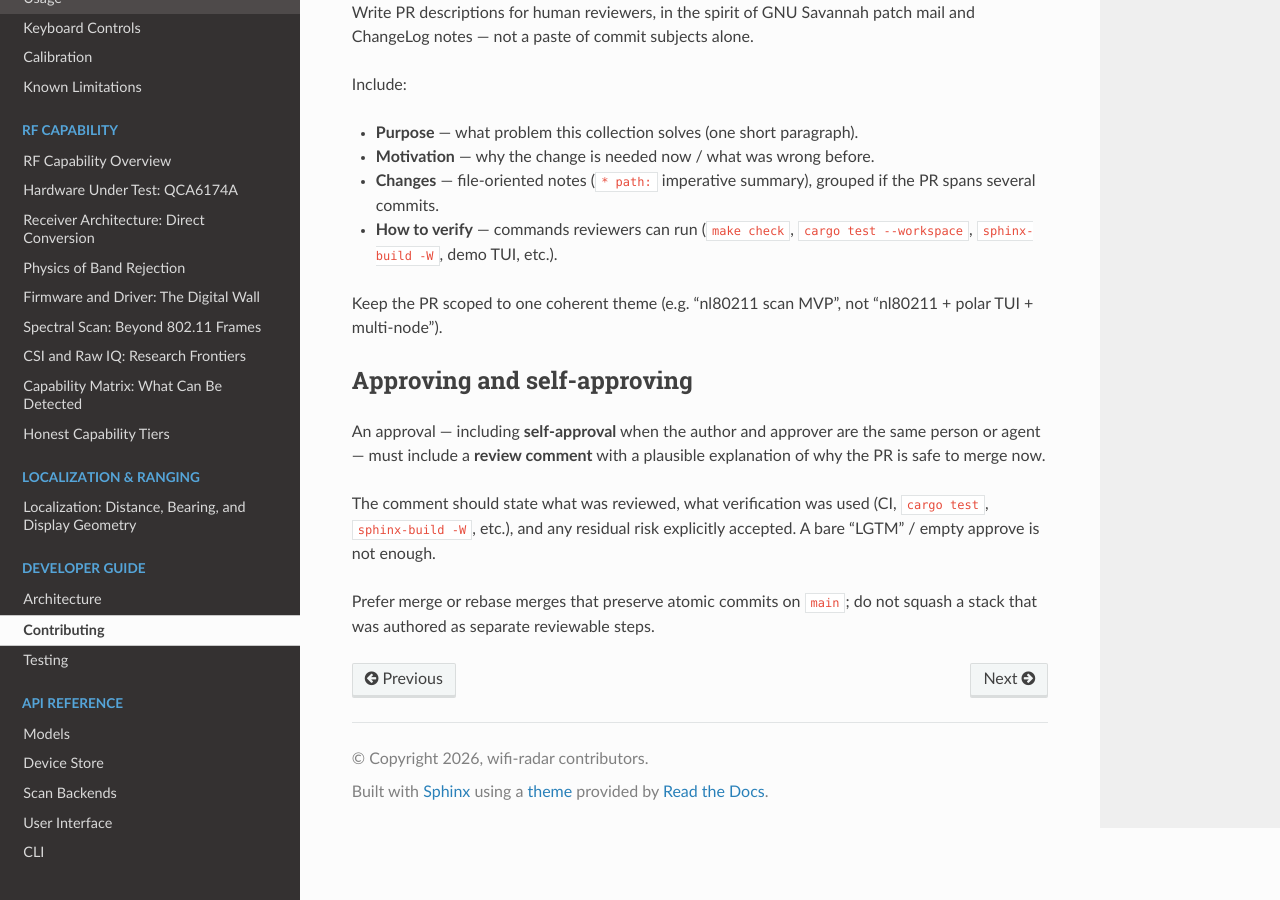
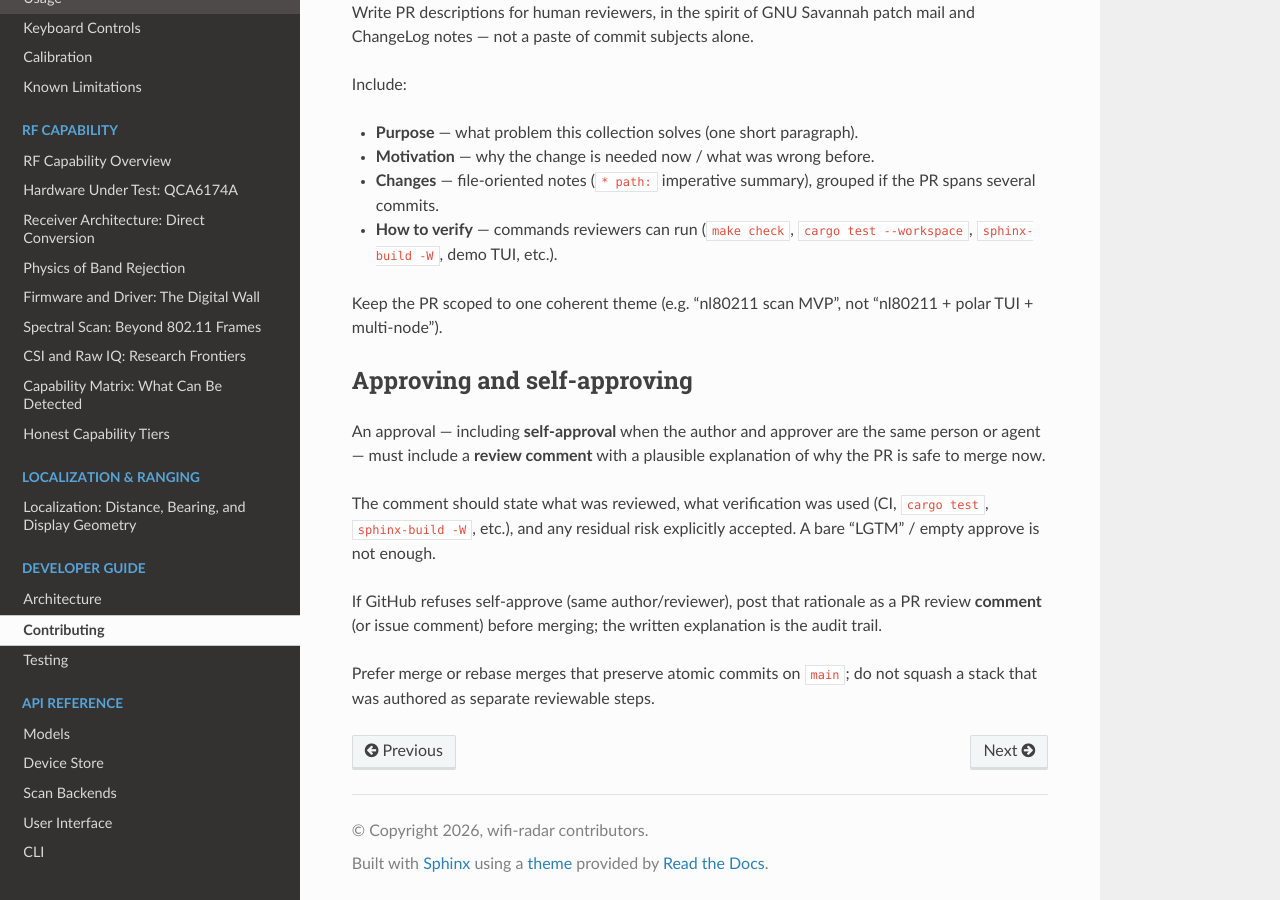
Before and after one commit to mkhellat/wifi-radar, a Sphinx documentation site: the page built from docs/dev/contributing.rst, in a window 1280 px wide and 900 px high, scrolled down 2262 px. Built offline with Sphinx 7.4.7 and the Read the Docs theme 3.1.0, drawn with Linux system fonts in a browser that asks for light colours.

Commit message:
docs: note GitHub self-approve API limit in contributing
GitHub rejects approve when author and reviewer are the same account,
so a silent self-approve path does not exist for agent-authored PRs.

Document posting the same merge rationale as a review comment before
self-merge, matching the audit-trail rule already required for
approvals.

Verified with sphinx-build -W -b html.

```diff
--- a/docs/dev/contributing.rst
+++ b/docs/dev/contributing.rst
@@ -131,5 +131,9 @@ The comment should state what was reviewed, what verification was used
 (CI, ``cargo test``, ``sphinx-build -W``, etc.), and any residual risk
 explicitly accepted. A bare “LGTM” / empty approve is not enough.
 
+If GitHub refuses self-approve (same author/reviewer), post that
+rationale as a PR review **comment** (or issue comment) before merging;
+the written explanation is the audit trail.
+
 Prefer merge or rebase merges that preserve atomic commits on ``main``;
 do not squash a stack that was authored as separate reviewable steps.
```
